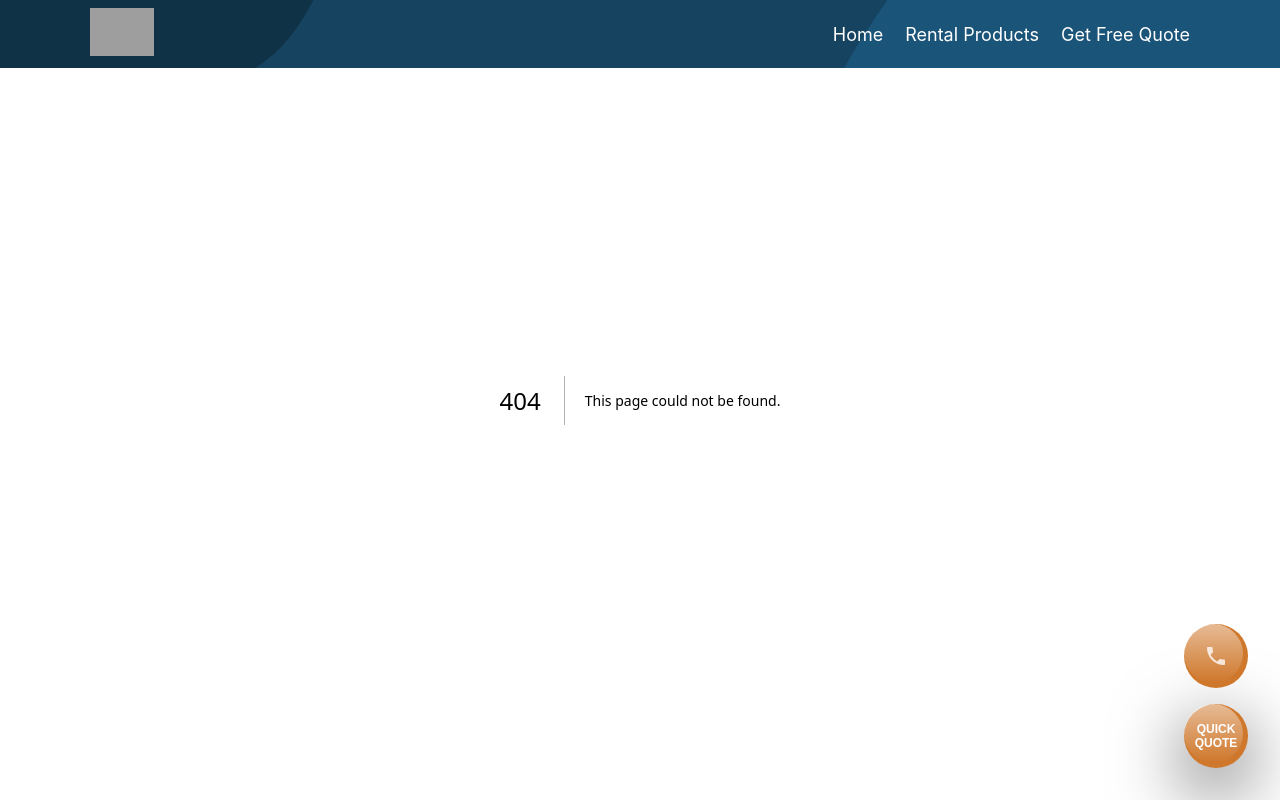
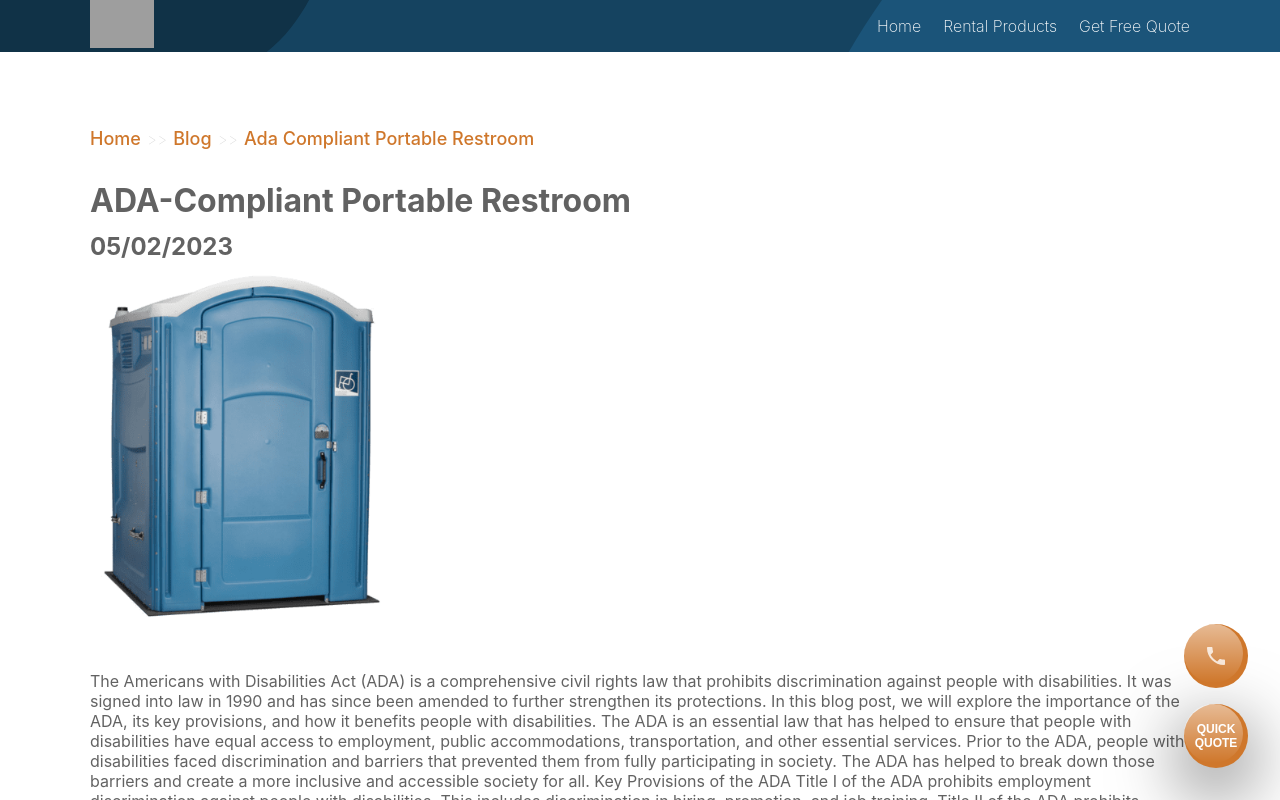
Before and after one commit to nishant-k1/flushjohn-web, a Next.js app: page /blog/ada-compliant-portable-restroom in a window 1280 px wide. Before the commit this address had no page. Shown: the top 800 px of the page. Built offline with nearby package versions, Linux system fonts and the light colour scheme; grey boxes are pictures that could not be loaded.

Commit message:
fix dynamic page issue

```diff
--- a/src/app/blog/[slug].tsx
+++ b/src/app/blog/[slug]/page.tsx
@@ -2,6 +2,7 @@ import React from "react";
 import BlogPost from "@/components/Blog/Post";
 
 const BlogPostPage = ({ params }: { params: { slug: string } }) => {
+  console.log("params", params);
   const { slug } = params;
 
   return <BlogPost slug={slug} />;
--- a/src/components/Navbar/styles.module.css
+++ b/src/components/Navbar/styles.module.css
@@ -14,7 +14,7 @@
   transition-duration: 0.3s;
   transition-delay: 0s;
   transition-timing-function: ease-in-out;
-  padding: 8px 32px;
+  padding: 0 32px;
   z-index: 200;
 }
 
@@ -73,8 +73,8 @@
 
 .navLinks a {
   color: var(--btn-text-color);
-  font-size: 18px;
-  font-weight: 400;
+  font-size: 16px;
+  font-weight: 200;
   transition: 0.3s;
 }
 .navLinks a:hover {
```
Also changed, not shown: src/app/rental-products/[slug]/page.tsx (renamed from src/app/rental-products/[slug].tsx).
